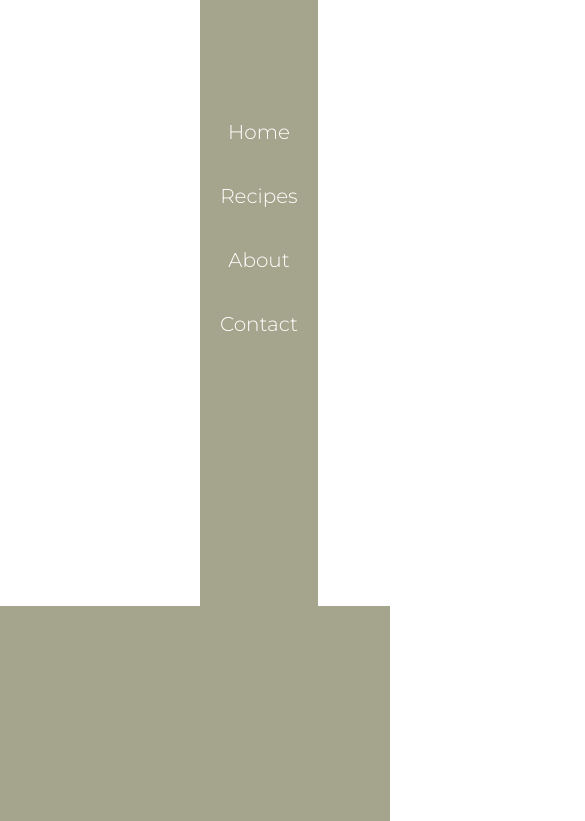
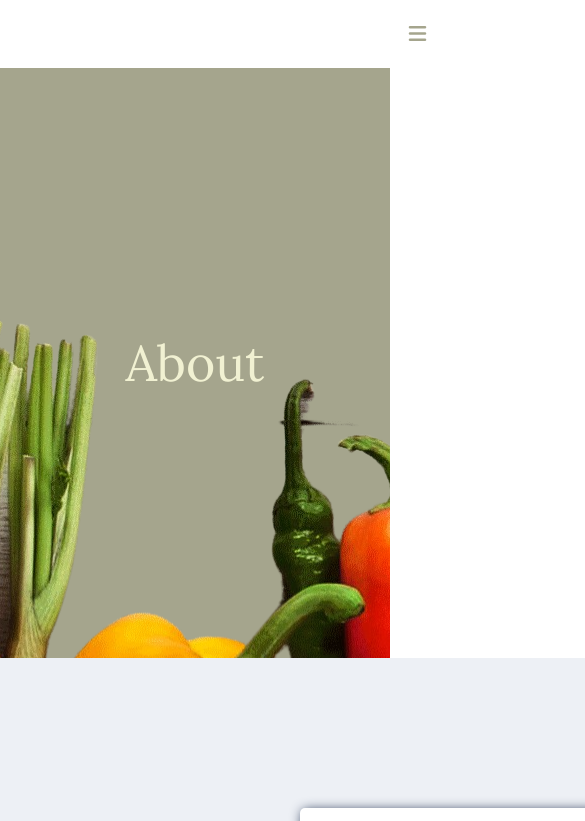
Before and after one commit to vilinh/plant-recipes-react, a React (Create React App) app: page /about in a window 390 px wide. Shown: the top 821 px of the page, 585 px wide, since content can reach past the window. Built offline with nearby package versions, Linux system fonts and the light colour scheme.

Commit message:
working on responsive navbar

```diff
--- a/public/index.html
+++ b/public/index.html
@@ -14,6 +14,8 @@
     <link rel="preconnect" href="https://fonts.gstatic.com" crossorigin>
     <link href="https://fonts.googleapis.com/css2?family=Lora:wght@400;500;600;700&display=swap" rel="stylesheet">
     <link href="https://fonts.googleapis.com/css2?family=Montserrat:wght@100;200;300;400;500;600;700&display=swap" rel="stylesheet">
+    <link rel="stylesheet" href="https://cdnjs.cloudflare.com/ajax/libs/font-awesome/5.15.3/css/all.min.css"/>
+    <script src="https://kit.fontawesome.com/656d9529e5.js" crossorigin="anonymous"></script>
     <!--
       manifest.json provides metadata used when your web app is installed on a
       user's mobile device or desktop. See https://developers.google.com/web/fundamentals/web-app-manifest/
--- a/src/App.css
+++ b/src/App.css
@@ -11,9 +11,6 @@ body {
   padding: 0px;
 }
 
-.max-width {
-  padding: 0 200px;
-}
 
 a {
   text-decoration: none;
--- a/src/components/Navbar.jsx
+++ b/src/components/Navbar.jsx
@@ -1,19 +1,25 @@
-import React from "react";
+import React, { useState } from "react";
 import '../styles/Navbar.css';
 import { Link } from 'react-router-dom';
 
 function Navbar() {
+
+    const [showLinks, setShowLinks] = useState(false);
+
     return (
         <nav>
             <div className='logo'>
                 <Link to ="/"><h4>plant recipes</h4></Link>
             </div>
-            <ul className='nav-links'>
+            <ul className='nav-links' id={showLinks ? "hidden" : ""}>
                 <Link to ="/"><li>Home</li></Link>
                 <Link to ="/recipes"><li>Recipes</li></Link>
                 <Link to ="/about"><li>About</li></Link>
                 <li>Contact</li>
             </ul>
+            <div class="menu-btn"  id={showLinks ? "showmenu" : ""}>
+                <i onClick={() => setShowLinks(!showLinks)}class="fa fa-bars"></i>
+            </div>
         </nav>
     )
 }
--- a/src/styles/About.css
+++ b/src/styles/About.css
@@ -24,6 +24,7 @@
     padding: 150px 300px;
     background-color: #edf0f5;
     color:#233251;
+    flex-wrap: wrap;
 }
 
 /* about component styling */
--- a/src/styles/Home.css
+++ b/src/styles/Home.css
@@ -8,6 +8,10 @@
     display: flex;
     flex-wrap: wrap;
 }
+
+.max-width {
+    padding: 0 200px;
+  }
 
 h1 {
     font-size: 50px;
--- a/src/styles/Navbar.css
+++ b/src/styles/Navbar.css
@@ -50,20 +50,41 @@ nav li {
     color:#c2c2a3;
 }
 
+.menu-btn {
+    display: none;
+    font-size: 20px;
+    color: #a5a58d;
+    margin-top: 30px;
+    cursor: pointer;
+}
+
 @media (max-width: 1200px) {
-    .nav-links {
-        height: 60vh;
-        display: block;
-        width: 100vh;
+    nav {
+        padding: 0;
+    }
+    #hidden {
+        position: fixed;
+        height: 40vh;
+        width: 100%;
+        padding: 0;
+        top: 0;
+        background: #a5a58d;
+        flex-direction: column;
         text-align: center;
-        background-color:#a5a58d;
-        margin: 0;
-        padding: 0;
-        padding-top: 100px;
+        padding-top: 80px;
+    }
+    .menu-btn {
+        display: flex;
+        z-index: 999;
+        color:#a5a58d;
+        margin: auto;
+    }
+    #showmenu {
+        color: #fff;
     }
     nav li {
-        display: block;
-        margin: 20px;
+        display: none;
+        margin: 10px;
         color: #fff;
     }
     nav ul {
```
